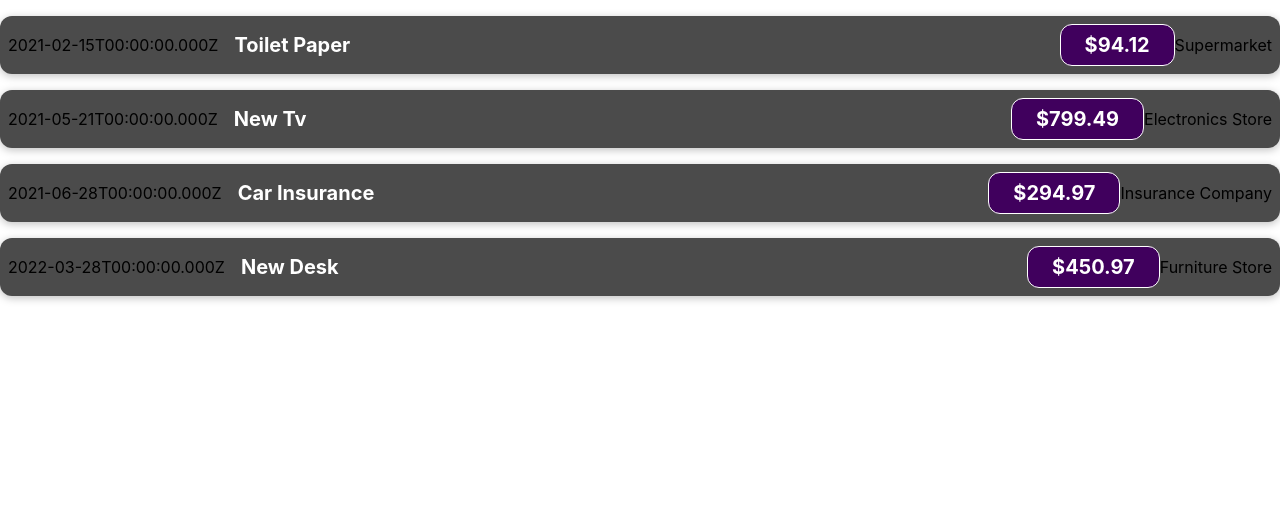
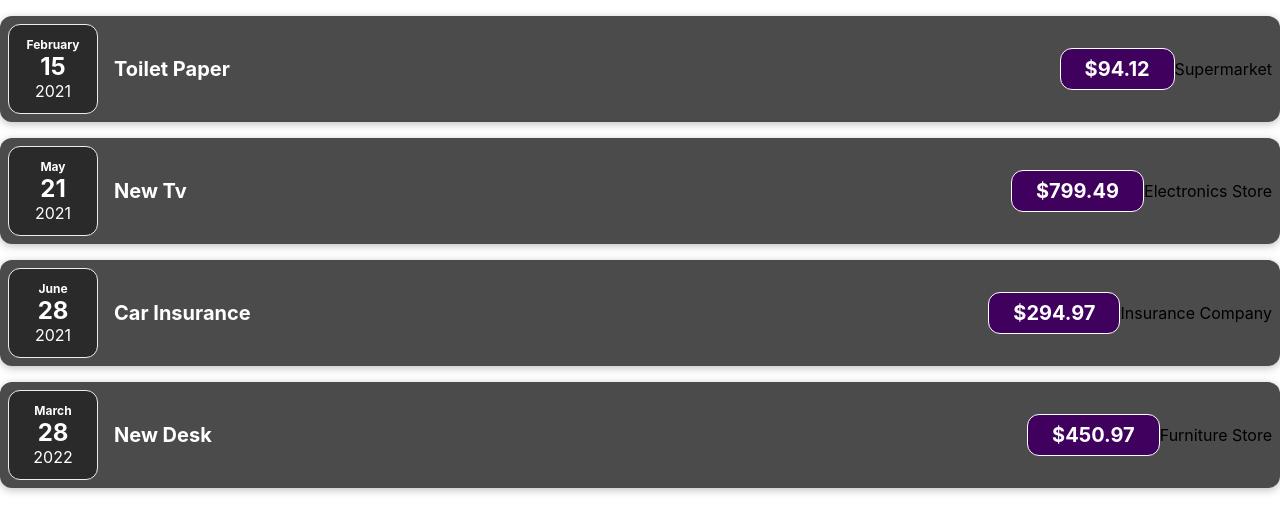
Before and after one commit to ajianth72/REACT, a React (Create React App) app: page / in a window 1280 px wide. Shown: the top 532 px of the page. Built offline with nearby package versions, Linux system fonts and the light colour scheme.

Commit message:
ExpenseDetails

```diff
--- a/src/Components/Expense.jsx
+++ b/src/Components/Expense.jsx
@@ -1,15 +1,16 @@
 import './Expenses.css';
+import ExpenseDate from './ExpenseDate';
+import ExpenseDetails from './ExpenseDetails';
 
-
-function Expense(props){
+function Expense(props) {
   return (
     <div className='expense-item'>
-        <div>{props.date.toISOString()}</div>
+      <ExpenseDate date={props.date}/>
       <div className='expense-item__description'>
-          <h2>{props.title}</h2>
+        <h2 className='expense-item__title'>{props.title}</h2>
         <div className='expense-item__price'>${props.amount}</div>
       </div>
-        <div>{props.LocationOfExpenditure}</div>
+      <ExpenseDetails LocationOfExpenditure={props.LocationOfExpenditure} />
     </div>
   );
 }
--- /dev/null
+++ b/src/Components/ExpenseDate.css
@@ -0,0 +1,26 @@
+.expense-date {
+    display: flex;
+    flex-direction: column;
+    width: 5.5rem;
+    height: 5.5rem;
+    border: 1px solid #ececec;
+    background-color: #2a2a2a;
+    color: white;
+    border-radius: 12px;
+    align-items: center;
+    justify-content: center;
+  }
+
+  .expense-date__month {
+    font-size: 0.75rem;
+    font-weight: bold;
+  }
+
+  .expense-date__year {
+    font-size: 0.75rem;
+  }
+
+  .expense-date__day {
+    font-size: 1.5rem;
+    font-weight: bold;
+  }
--- /dev/null
+++ b/src/Components/ExpenseDate.jsx
@@ -0,0 +1,18 @@
+
+import './ExpenseDate.css';
+
+function ExpenseDate(props){
+    const month = props.date.toLocaleString('en-US', { month: 'long' });
+    const day = props.date.toLocaleString('en-US', { day: '2-digit' });
+    const year = props.date.getFullYear();
+
+    return (
+        <div className='expense-date'>
+            <div className='expense-date__month'>{month}</div>
+            <div className='expense-date__day'>{day}</div>
+            <div className='expense-year__year'>{year}</div>
+        </div>
+    );
+}
+
+export default ExpenseDate;
--- /dev/null
+++ b/src/Components/ExpenseDetails.jsx
@@ -0,0 +1,15 @@
+function ExpenseDetails(props) {
+    const title = props.title;
+    const amount = props.amount;
+    const LocationOfExpenditure= props.LocationOfExpenditure;
+
+    return (
+      <div>
+        <div>{title}</div>
+        <div>{amount}</div>
+        <div>{LocationOfExpenditure}</div>
+      </div>
+    );
+  }
+
+  export default ExpenseDetails;
```
Lines whose indentation alone changed are shown as unchanged.
